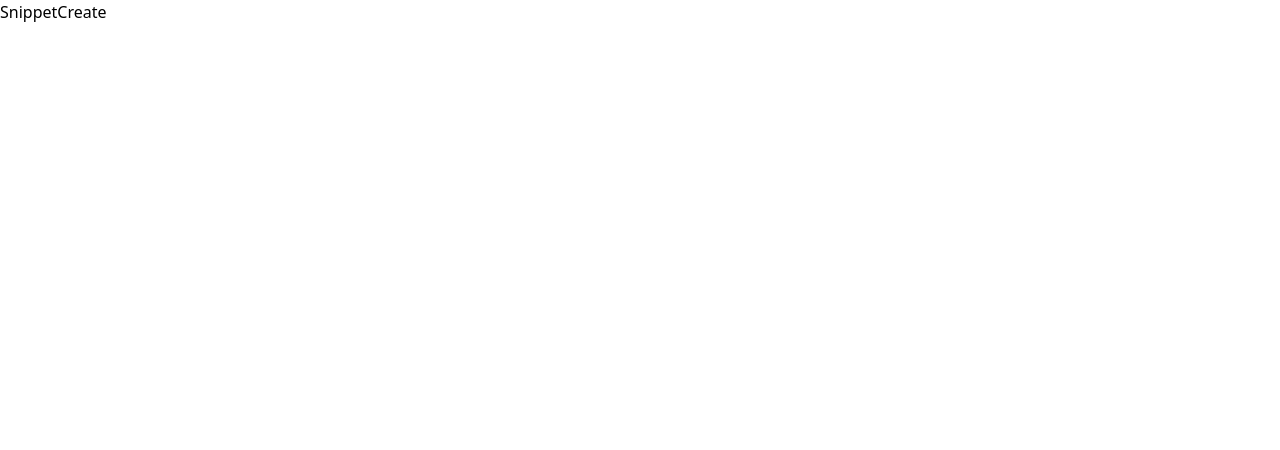
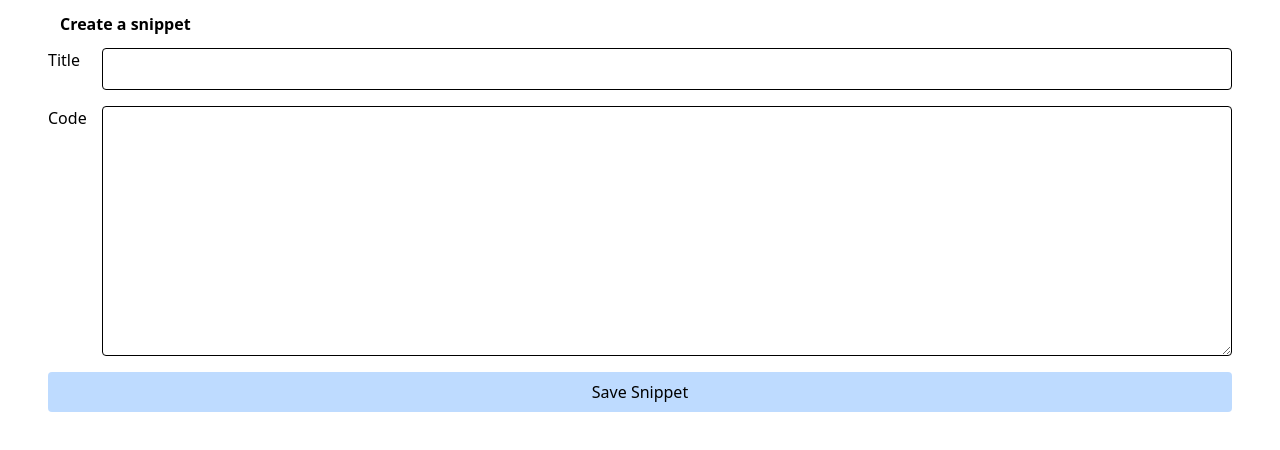
Before and after one commit to DebjitRoy/snippet-store, a Next.js app: page /snippets/new in a window 1280 px wide. Shown: the top 450 px of the page. Built offline with nearby package versions, Linux system fonts and the light colour scheme.

Commit message:
create form and prisma client

```diff
--- a/package.json
+++ b/package.json
@@ -11,7 +11,6 @@
   "dependencies": {
     "@prisma/client": "^6.6.0",
     "next": "15.3.0",
-    "prisma": "^6.6.0",
     "react": "^19.0.0",
     "react-dom": "^19.0.0"
   },
@@ -23,6 +22,7 @@
     "@types/react-dom": "^19",
     "eslint": "^9",
     "eslint-config-next": "15.3.0",
+    "prisma": "^6.6.0",
     "tailwindcss": "^4",
     "typescript": "^5"
   }
--- a/src/app/layout.tsx
+++ b/src/app/layout.tsx
@@ -1,20 +1,20 @@
-import type { Metadata } from "next";
-import { Geist, Geist_Mono } from "next/font/google";
-import "./globals.css";
+import type { Metadata } from 'next';
+import { Geist, Geist_Mono } from 'next/font/google';
+import './globals.css';
 
 const geistSans = Geist({
-  variable: "--font-geist-sans",
-  subsets: ["latin"],
+  variable: '--font-geist-sans',
+  subsets: ['latin'],
 });
 
 const geistMono = Geist_Mono({
-  variable: "--font-geist-mono",
-  subsets: ["latin"],
+  variable: '--font-geist-mono',
+  subsets: ['latin'],
 });
 
 export const metadata: Metadata = {
-  title: "Snippets",
-  description: "store your snippets using prisma",
+  title: 'Snippets',
+  description: 'store your snippets using prisma',
 };
 
 export default function RootLayout({
@@ -24,10 +24,8 @@ export default function RootLayout({
 }>) {
   return (
     <html lang="en">
-      <body
-        className={`${geistSans.variable} ${geistMono.variable} antialiased`}
-      >
-        {children}
+      <body className={`${geistSans.variable} ${geistMono.variable} antialiased`}>
+        <div className="container mx-auto px-12">{children}</div>
       </body>
     </html>
   );
--- a/src/app/snippets/new/page.tsx
+++ b/src/app/snippets/new/page.tsx
@@ -1,7 +1,28 @@
 import React from 'react';
 
 function SnippetCreate() {
-  return <div>SnippetCreate</div>;
+  return (
+    <form>
+      <h3 className="font-bold m-3">Create a snippet</h3>
+      <div className="flex flex-col gap-4">
+        <div className="flex gap-2">
+          <label className="w-12" htmlFor="title">
+            Title
+          </label>
+          <input name="title" className="border rounded p-2 w-full" id="title" />
+        </div>
+        <div className="flex gap-2">
+          <label className="w-12" htmlFor="code">
+            Code
+          </label>
+          <textarea name="code" className="border rounded p-2 w-full h-[250px]" id="code" />
+        </div>
+        <button type="submit" className=" rounded p-2 bg-blue-200">
+          Save Snippet
+        </button>
+      </div>
+    </form>
+  );
 }
 
 export default SnippetCreate;
--- /dev/null
+++ b/src/db/index.ts
@@ -0,0 +1,3 @@
+import { PrismaClient } from '@prisma/client';
+
+export const db = new PrismaClient();
--- a/src/generated/prisma/edge.js
+++ b/src/generated/prisma/edge.js
@@ -130,7 +130,7 @@ const config = {
     "isCustomOutput": true
   },
   "relativeEnvPaths": {
-    "rootEnvPath": "../../../.env",
+    "rootEnvPath": null,
     "schemaEnvPath": "../../../.env"
   },
   "relativePath": "../../../prisma",
@@ -140,11 +140,12 @@ const config = {
     "db"
   ],
   "activeProvider": "sqlite",
+  "postinstall": false,
   "inlineDatasources": {
     "db": {
       "url": {
         "fromEnvVar": "DATABASE_URL",
-        "value": "file:./dev.db"
+        "value": null
       }
     }
   },
--- a/src/generated/prisma/index.js
+++ b/src/generated/prisma/index.js
@@ -131,7 +131,7 @@ const config = {
     "isCustomOutput": true
   },
   "relativeEnvPaths": {
-    "rootEnvPath": "../../../.env",
+    "rootEnvPath": null,
     "schemaEnvPath": "../../../.env"
   },
   "relativePath": "../../../prisma",
@@ -141,11 +141,12 @@ const config = {
     "db"
   ],
   "activeProvider": "sqlite",
+  "postinstall": false,
   "inlineDatasources": {
     "db": {
       "url": {
         "fromEnvVar": "DATABASE_URL",
-        "value": "file:./dev.db"
+        "value": null
       }
     }
   },
```
Also changed, not shown: 2 other files (tests, documents, lock files or other folders).
